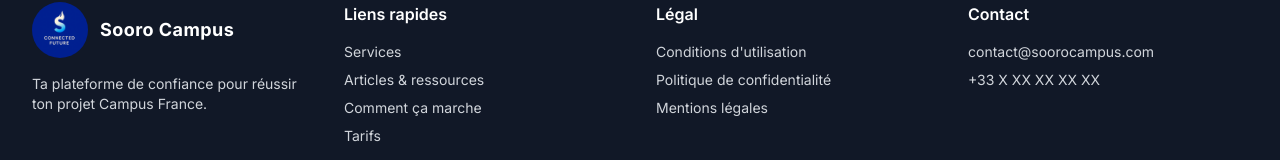
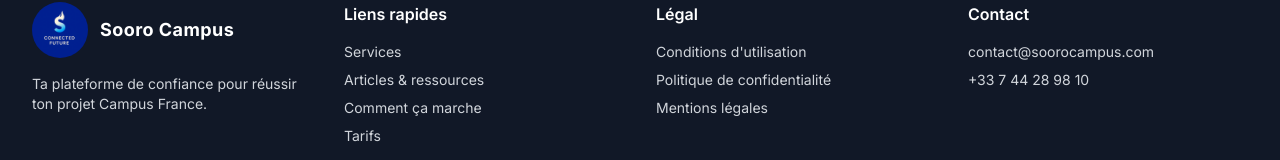
Before and after one commit to MouctarBahLk/soorocampus, a Next.js app: page / in a window 1280 px wide. Shown: the part 4608-4768 px from the top of the page. Built offline with nearby package versions, Linux system fonts and the light colour scheme.

Commit message:
ajouter netlify.toml

```diff
--- a/app/(marketing)/page.tsx
+++ b/app/(marketing)/page.tsx
@@ -1251,7 +1251,7 @@ const defaultTheme = {
               <h3 className="font-semibold text-white mb-4">Contact</h3>
               <ul className="space-y-2 text-sm">
                 <li>contact@soorocampus.com</li>
-                <li>+33 X XX XX XX XX</li>
+                <li>+33 7 44 28 98 10</li>
               </ul>
             </div>
           </div>
--- a/components/FooterPublic.tsx
+++ b/components/FooterPublic.tsx
@@ -38,7 +38,7 @@ export default function FooterPublic() {
             <h3 className="font-semibold text-white mb-4">Contact</h3>
             <ul className="space-y-2 text-sm">
               <li>contact@soorocampus.com</li>
-              <li>+33 X XX XX XX XX</li>
+              <li>+33 7 44 28 98 10</li>
             </ul>
           </div>
         </div>
```
Also changed, not shown: package.json (+7 -3 lines), 1 other file (tests, documents, lock files or other folders).
